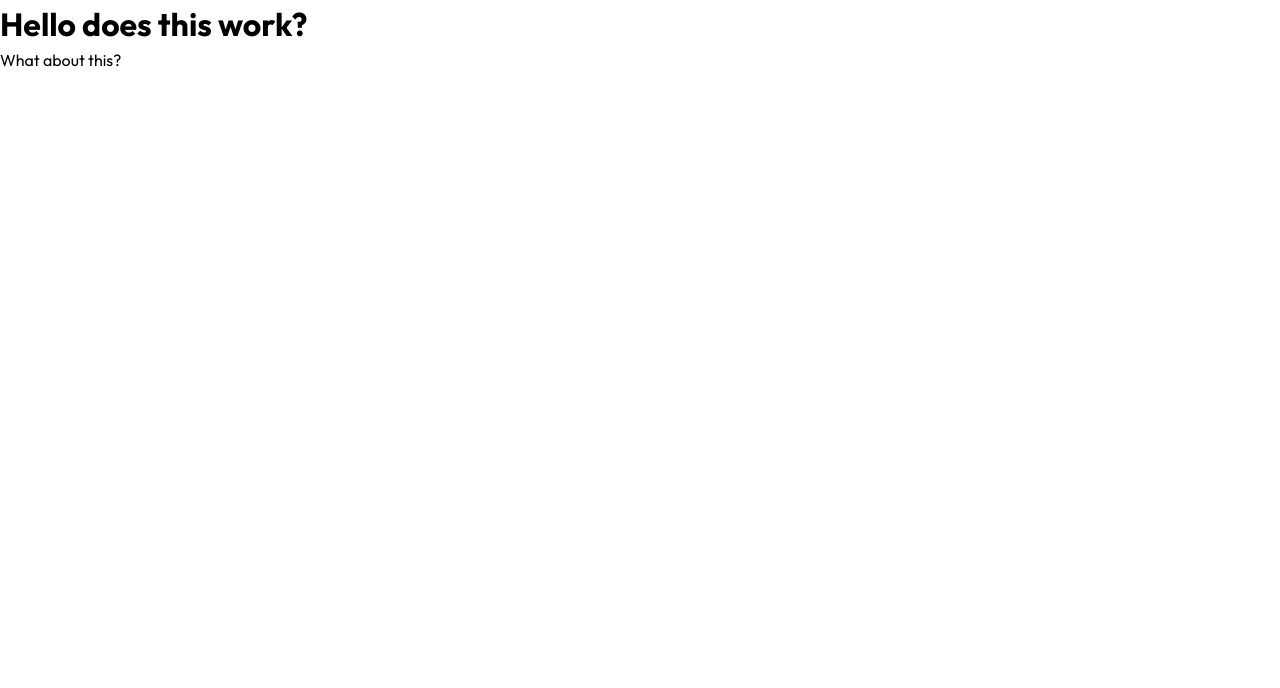
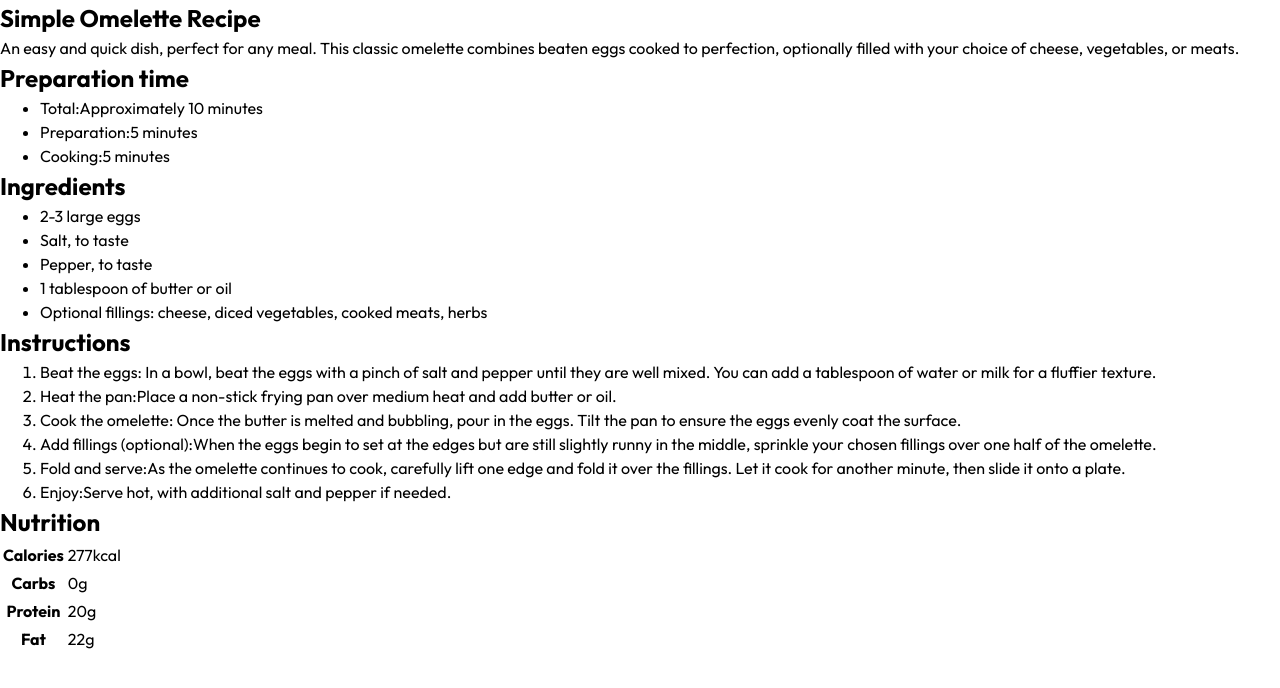
Before and after one commit to cshisol/challenge-1-recipe, a plain HTML site: page index.html in a window 1280 px wide. Drawn offline with Linux system fonts and the light colour scheme; files whose address does not match are found by name.

Commit message:
Add HTML content

```diff
--- a/index.html
+++ b/index.html
@@ -4,12 +4,101 @@
     <meta charset="UTF-8" />
     <meta name="viewport" content="width=device-width, initial-scale=1.0" />
     <title>Simple Omelette Recipe</title>
+    <meta name="description" content="A recipe for a simple omlette" />
+    <meta name="keywords" content="recipe, omlette, simple, quick, " />
+    <meta name="author" content="Chris Sturgeon" />
     <link rel="stylesheet" href="./style.css" />
-
+    <link
+      rel="icon"
+      type="image/x-icon"
+      href="/assets/images/favicon-32x32.png"
+    />
     <!-- TODO: ADD OG TAGS -->
   </head>
   <body>
-    <h1>Hello does this work?</h1>
-    <p>What about this?</p>
+    <main>
+      <section aria-labelledby="main-heading">
+        <h1 id="main-heading">Simple Omelette Recipe</h1>
+        <p>
+          An easy and quick dish, perfect for any meal. This classic omelette
+          combines beaten eggs cooked to perfection, optionally filled with your
+          choice of cheese, vegetables, or meats.
+        </p>
+      </section>
+      <section aria-labelledby="preparation-time-heading">
+        <h2 id="preparation-time-heading">Preparation time</h2>
+        <ul>
+          <li><span>Total:</span>Approximately 10 minutes</li>
+          <li><span>Preparation:</span>5 minutes</li>
+          <li><span>Cooking:</span>5 minutes</li>
+        </ul>
+      </section>
+      <section aria-labelledby="ingredients-heading">
+        <h2 id="ingredients-heading">Ingredients</h2>
+        <ul>
+          <li>2-3 large eggs</li>
+          <li>Salt, to taste</li>
+          <li>Pepper, to taste</li>
+          <li>1 tablespoon of butter or oil</li>
+          <li>
+            Optional fillings: cheese, diced vegetables, cooked meats, herbs
+          </li>
+        </ul>
+      </section>
+      <section aria-labelledby="instructions-heading">
+        <h2 id="instructions-heading">Instructions</h2>
+        <ol>
+          <li>
+            <span>Beat the eggs:</span> In a bowl, beat the eggs with a pinch of
+            salt and pepper until they are well mixed. You can add a tablespoon
+            of water or milk for a fluffier texture.
+          </li>
+          <li>
+            <span>Heat the pan:</span>Place a non-stick frying pan over medium
+            heat and add butter or oil.
+          </li>
+          <li>
+            <span> Cook the omelette: </span>Once the butter is melted and
+            bubbling, pour in the eggs. Tilt the pan to ensure the eggs evenly
+            coat the surface.
+          </li>
+          <li>
+            <span>Add fillings (optional):</span>When the eggs begin to set at
+            the edges but are still slightly runny in the middle, sprinkle your
+            chosen fillings over one half of the omelette.
+          </li>
+          <li>
+            <span>Fold and serve:</span>As the omelette continues to cook,
+            carefully lift one edge and fold it over the fillings. Let it cook
+            for another minute, then slide it onto a plate.
+          </li>
+          <li>
+            <span>Enjoy:</span>Serve hot, with additional salt and pepper if
+            needed.
+          </li>
+        </ol>
+      </section>
+      <section aria-labelledby="nutrition-heading">
+        <h2 id="nutrition-heading">Nutrition</h2>
+        <table>
+          <tr>
+            <th>Calories</th>
+            <td>277kcal</td>
+          </tr>
+          <tr>
+            <th>Carbs</th>
+            <td>0g</td>
+          </tr>
+          <tr>
+            <th>Protein</th>
+            <td>20g</td>
+          </tr>
+          <tr>
+            <th>Fat</th>
+            <td>22g</td>
+          </tr>
+        </table>
+      </section>
+    </main>
   </body>
 </html>
```
